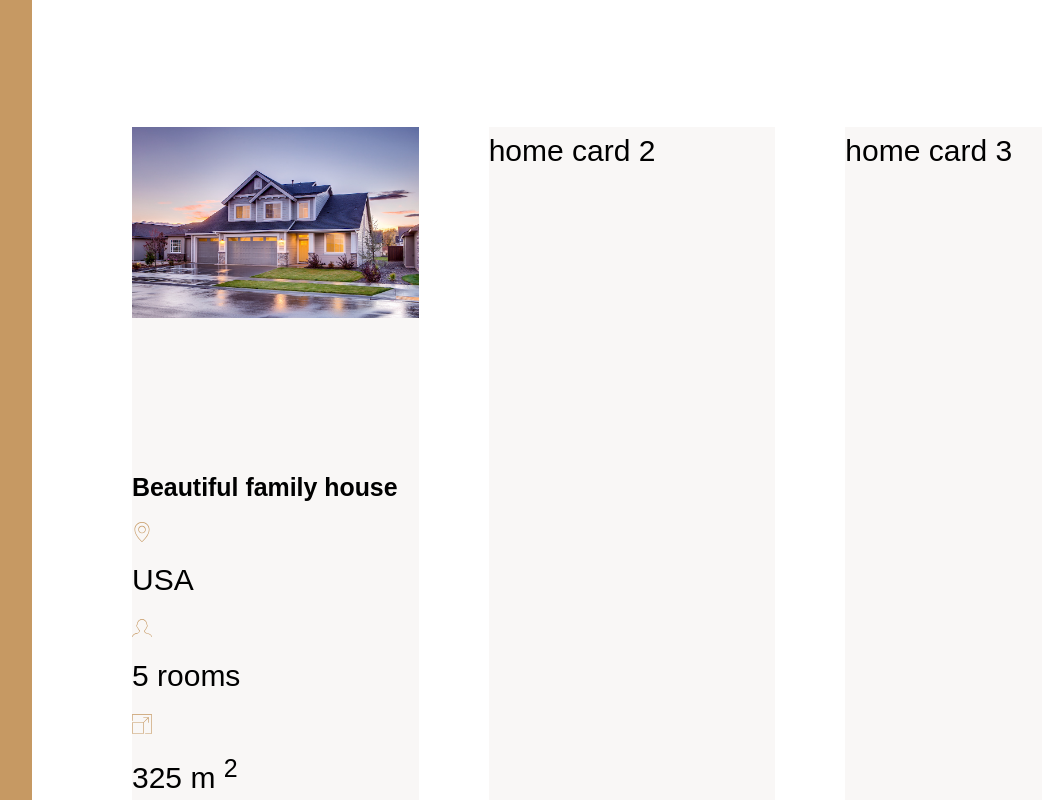
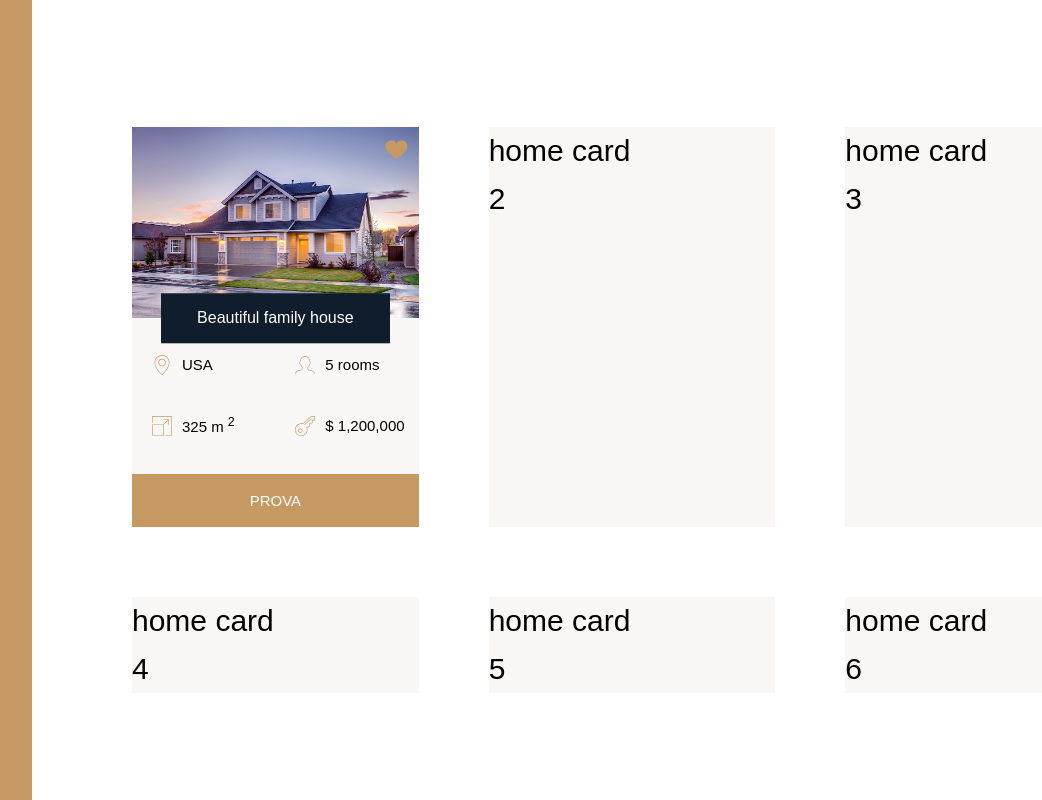
Before and after one commit to debuy-co/nexter_grids, a React (Create React App) app: page / in a window 1280 px wide. Shown: the part 1800-2600 px from the top of the page, without its empty margins (48-1090 px from the left). Built offline with nearby package versions, Linux system fonts and the light colour scheme.

Commit message:
Building the Homes Section - Part 2

```diff
--- a/src/components/Homes.js
+++ b/src/components/Homes.js
@@ -8,7 +8,7 @@ function Homes() {
       <div className="home">
         <img src={Home1} alt="Home 1" className="home__img" />
         <svg className="home__like">
-          <use href={`${sprite}#icon-hearth-full`}></use>
+          <use href={`${sprite}#icon-heart-full`}></use>
         </svg>
         <h5 className="home__name">Beautiful family house</h5>
         <div className="home__location">
@@ -41,7 +41,7 @@ function Homes() {
           </svg>
           <p>$ 1,200,000</p>
         </div>
-        <button className="cta">Prova</button>
+        <button className="btn home__button">Prova</button>
       </div>
       <div className="home">home card 2</div>
       <div className="home">home card 3</div>
--- a/src/sass/_homes.scss
+++ b/src/sass/_homes.scss
@@ -10,16 +10,60 @@
 .home {
   background-color: $color-grey-light-1;
   display: grid;
-  grid-template-columns: repeat(auto-fit);
-  grid-template-rows: 1fr;
+  //as you saw many times we just define the number of columns and than we let the code to the define the number of rows.
+  //this is a pattern that is used many times but it is not always like this
+  grid-template-columns: repeat(
+    2,
+    1fr
+  ); //all we want is 2 columns with the same size
+  grid-row-gap: 3.5rem;
+
   &__img {
     width: 100%;
+    grid-column: 1/-1;
+    grid-row: 1/2; //without this code the like will not overlap the img , because the code will automatically move the img down
+    z-index: 1;
   }
 
   &__like {
+    //these two belows are in order to position the element on the top right cell of the grid
+    grid-row: 1/2;
+    grid-column: 2/3;
+
+    z-index: 2;
+
+    fill: $color-primary;
+    height: 2.5rem;
+    width: 2.5rem;
+
+    margin: 1rem;
+    justify-self: end; //to have it move it all the way to the end
   }
 
   &__name {
+    grid-row: 1/2;
+    grid-column: 1/-1;
+    align-self: end;
+    transform: translateY(
+      50%
+    ); //move it 50% down compare to the height of the element
+    z-index: 3;
+
+    font-family: $font-display;
+    font-size: 1.6rem;
+    text-align: center;
+    padding: 1.25rem;
+    background-color: $color-secondary;
+    color: #fff;
+    font-weight: 400;
+
+    width: 80%;
+    justify-self: center;
+  }
+
+  //this below is a dedicated class for the button on top of the already used class btn
+  &__button {
+    grid-column: 1/-1;
   }
 
   &__location,
@@ -28,13 +72,20 @@
   &__price {
     /*this is below is considered as a nested element inside these 4 elements*/
 
+    font-size: 1.5rem;
+    margin-left: 2rem;
+    display: flex; //even though we are using grid for almost all now , for this small alignment staff , flexbox is going to be easier and more straitforward than the rest
+    align-items: center;
+
     svg {
       fill: $color-primary;
       height: 2rem;
       width: 2rem;
+      margin-right: 1rem;
     }
 
     p {
+      grid-column: 1/-1;
     }
   }
 }
```
